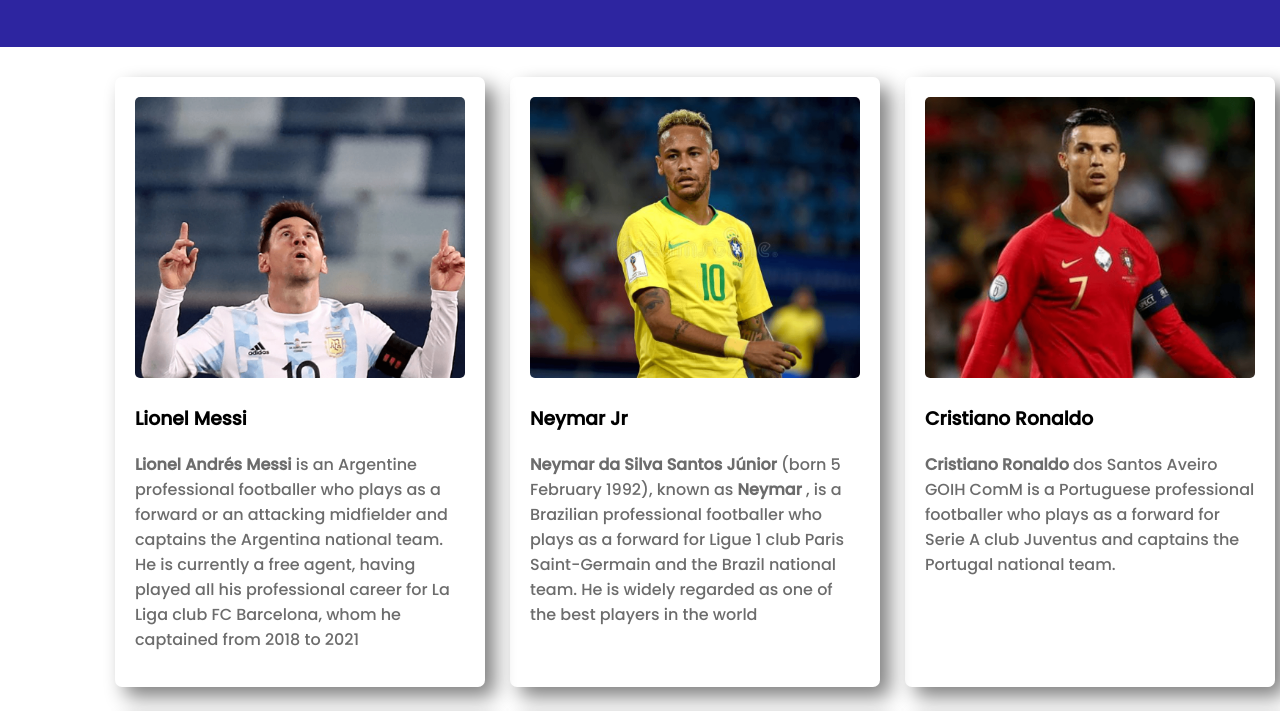
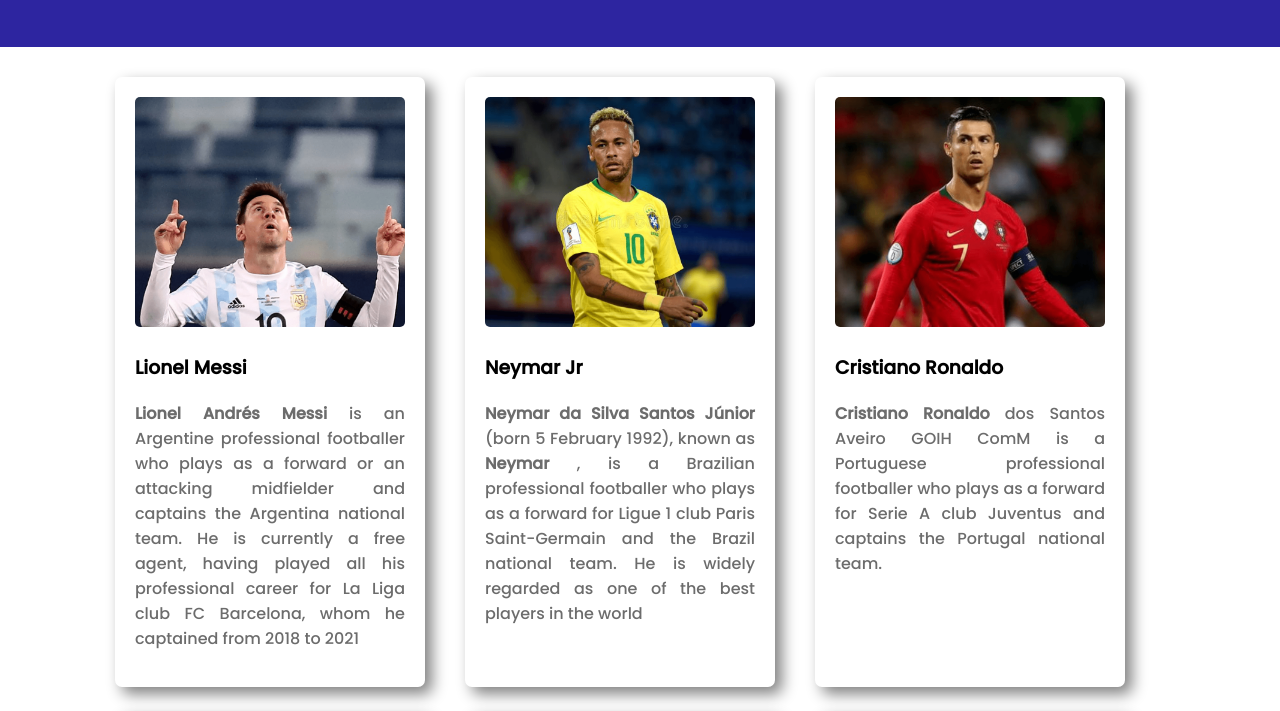
Before and after one commit to jibonghoshbd/responsive_football_match-, a plain HTML site: page index.html in a window 1280 px wide. Shown: the part 585-1296 px from the top of the page. Drawn offline with Linux system fonts and the light colour scheme.

Commit message:
player ara correction

```diff
--- a/styles/style.css
+++ b/styles/style.css
@@ -87,14 +87,14 @@ body {
     display: grid;
     grid-template-columns: repeat(3, 1fr);
     margin-top: 30px;
-    grid-gap: 25px;
+    grid-row-gap: 25px;
     /* grid-column-gap: 20px;
     grid-row-gap: 20px; */
 }
 .single_player {
-    width: 330px;
+    width: 270px;
     height: 570px;
-    box-shadow: 10px 10px 20px gray;
+    box-shadow: 7px 7px 15px gray;
     padding: 20px;
     border-radius: 7px;
 }
@@ -104,4 +104,5 @@ body {
 }
 .player_bio p {
     color: #6C6C6C;
+    text-align: justify;
 }
```
